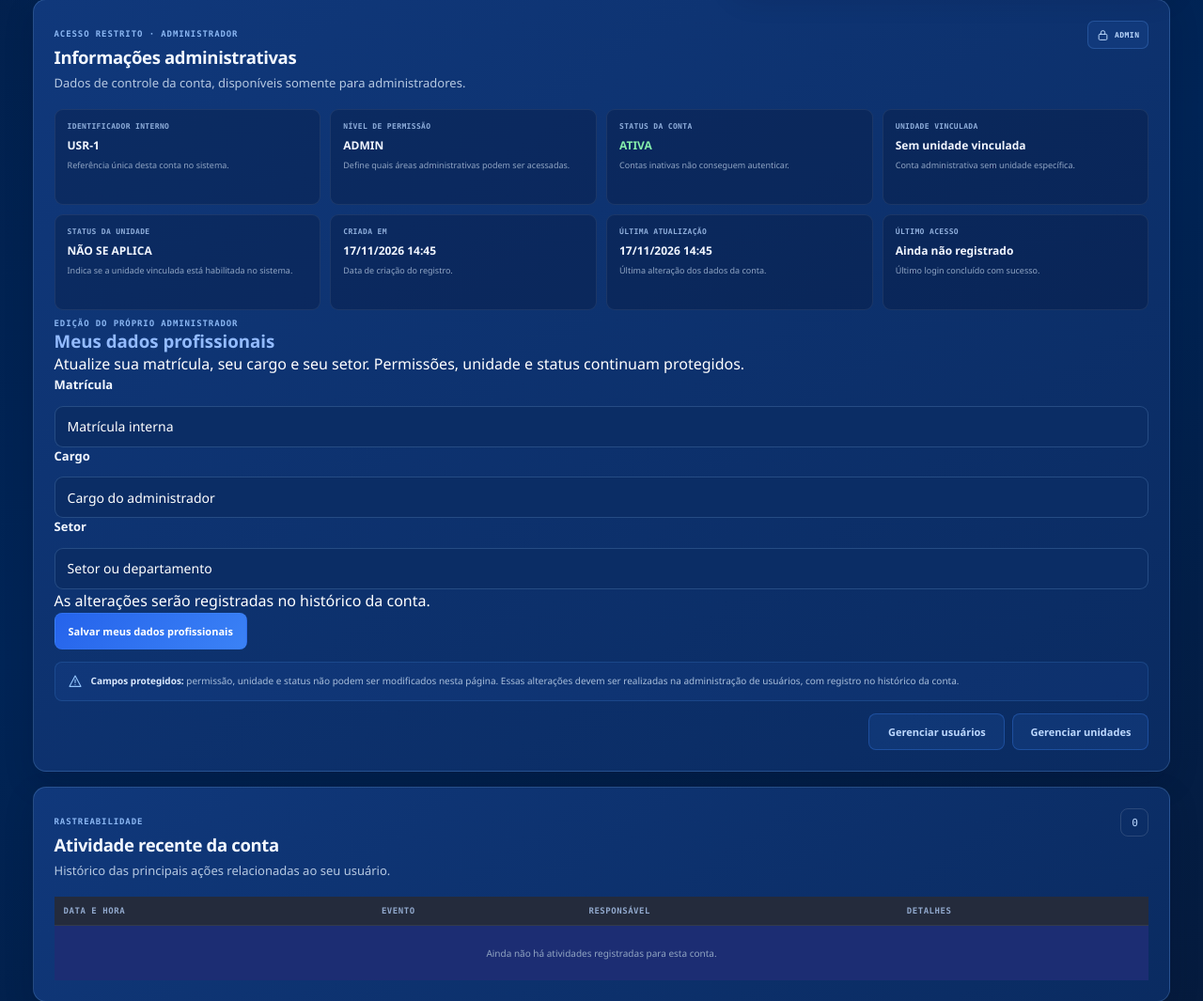
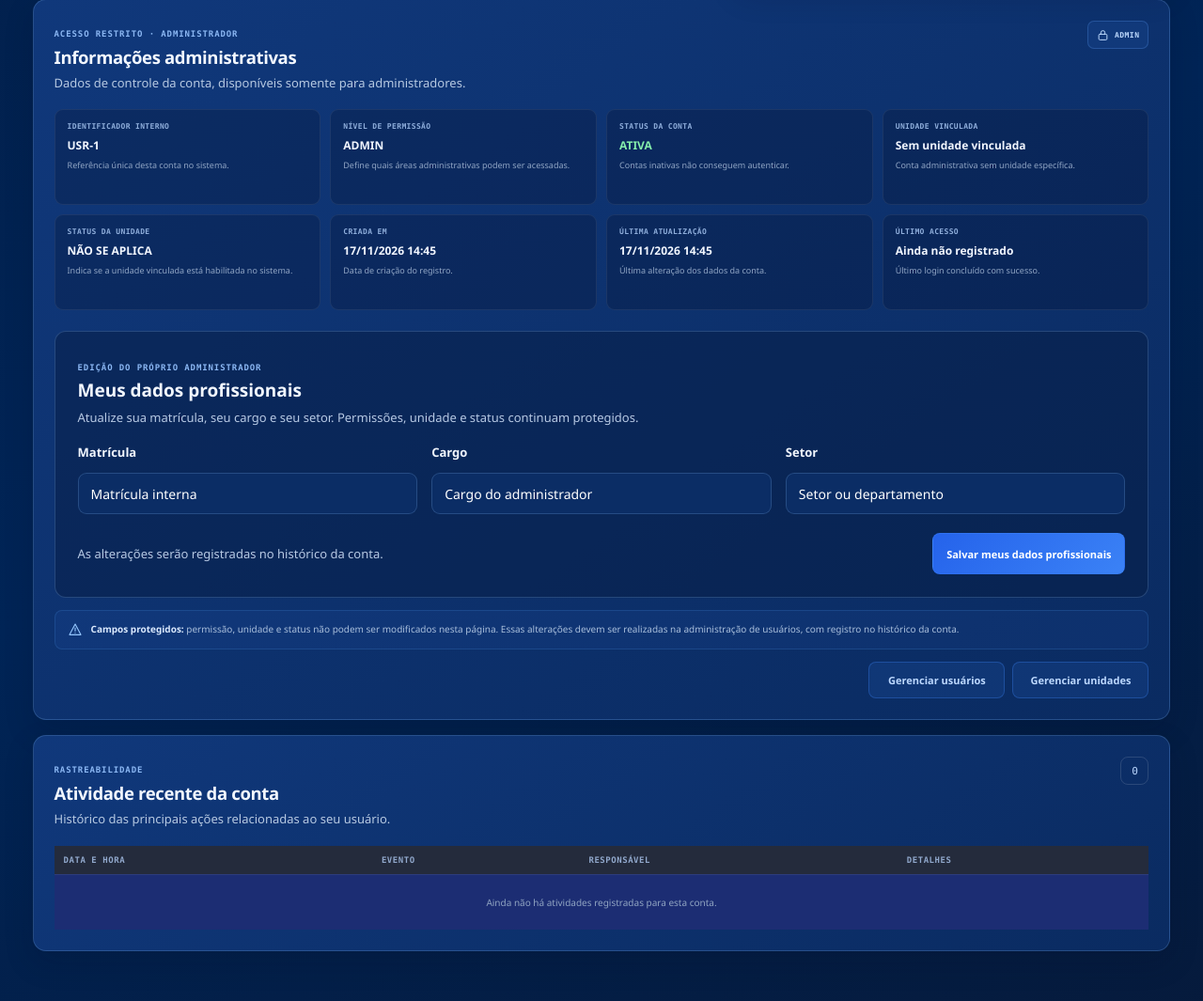
Before and after one commit to LucasMarangoni01/Projeto_Final, a Spring Boot app: page /perfil in a window 1280 px wide. Shown: the part 1270-2335 px from the top of the page at 94% size. Run offline with Spring Boot 4, Linux system fonts and the light colour scheme; the visitor is signed in with stand-in values (Sample User, id 1); some of the project's set-up classes (security, data sources, template engines, error pages and the like) are left out, and stand-ins take their place.

Commit message:
fix(perfil): permite ADMIN editar dados profissionais proprios e melhora formulario

```diff
--- a/src/main/resources/static/perfil.css
+++ b/src/main/resources/static/perfil.css
@@ -542,3 +542,55 @@
     font-weight: 800;
     vertical-align: middle;
 }
+
+
+/* Autoatendimento profissional para administradores (sem editar role/unidade/status). */
+.perfil-admin-self-form {
+    margin-top: 22px;
+    padding: clamp(16px,2vw,24px);
+    border: 1px solid rgba(147,197,253,.22);
+    border-radius: 12px;
+    background: rgba(8,28,66,.48);
+}
+.perfil-admin-self-head h3 {
+    margin: 5px 0 7px;
+    color: #f2f7ff;
+    font-size: 19px;
+}
+.perfil-admin-self-head p,.perfil-admin-self-actions p {
+    color: #b7c9e4;
+    font-size: 13px;
+    line-height: 1.6;
+}
+.perfil-admin-self-grid {
+    display: grid;
+    grid-template-columns: repeat(3,minmax(0,1fr));
+    gap: 15px;
+    margin-top: 17px;
+}
+.perfil-admin-self-actions {
+    display:flex;
+    align-items:center;
+    justify-content:space-between;
+    flex-wrap:wrap;
+    gap:15px;
+    margin-top:20px;
+}
+.perfil-admin-self-actions .perfil-primary-button {
+    min-height:44px;
+    flex:0 0 auto;
+}
+html[data-theme="light"] .perfil-admin-self-form {
+    background:#f4f8fd;
+    border-color:#ccdaeb;
+}
+html[data-theme="light"] .perfil-admin-self-head h3 { color:#173c6c; }
+html[data-theme="light"] .perfil-admin-self-head p,
+html[data-theme="light"] .perfil-admin-self-actions p { color:#506984; }
+@media(max-width:900px) {
+    .perfil-admin-self-grid {grid-template-columns:1fr 1fr;}
+}
+@media(max-width:650px) {
+    .perfil-admin-self-grid {grid-template-columns:1fr;}
+    .perfil-admin-self-actions .perfil-primary-button {width:100%;}
+}
```
